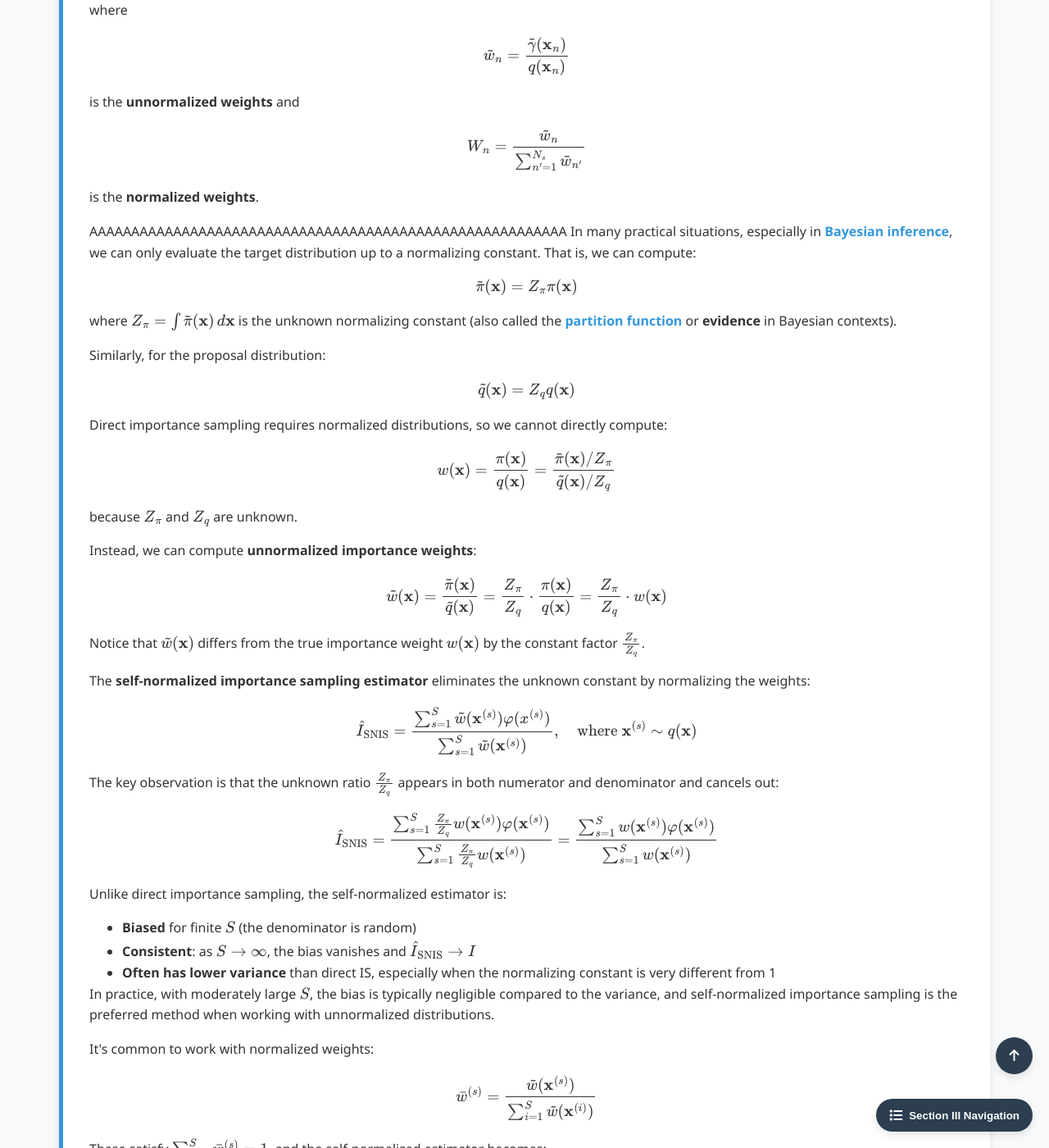
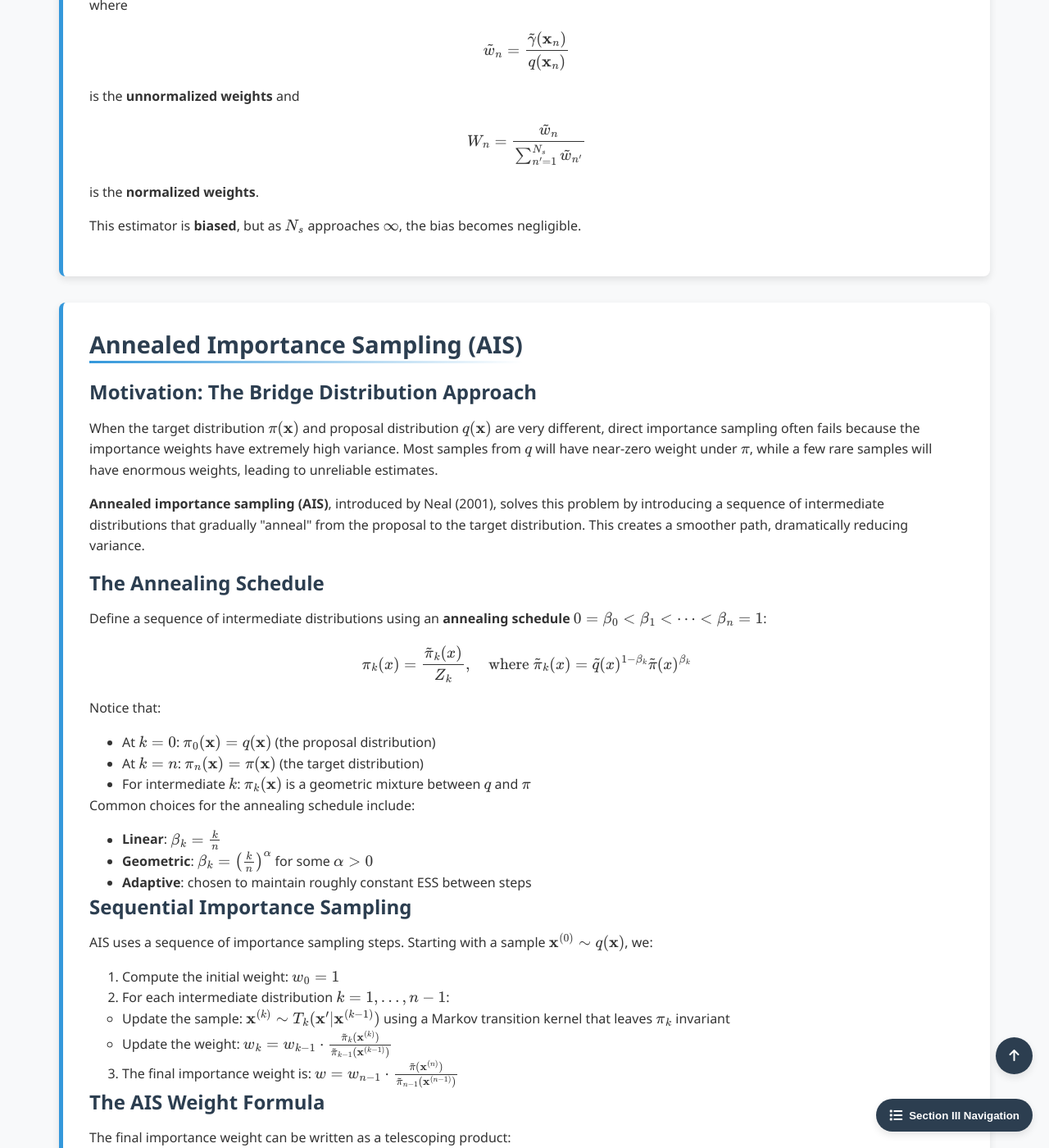
Before and after one commit to Yusukey01/yusukey01.github.io, a Jekyll site: the page built from Mathematics/Probability/importance_sampling.html, in a window 1280 px wide and 1400 px high, scrolled down 4585 px. Shown: the whole window at 82% size. Built offline with Jekyll 4.4.1, drawn with Linux system fonts in a browser that asks for light colours; some of the changed text lies outside the part shown.

Commit message:
making Importance sampling, direct

```diff
--- a/Mathematics/Probability/importance_sampling.html
+++ b/Mathematics/Probability/importance_sampling.html
@@ -246,24 +246,24 @@ uses_python: false
                 <p>
                     The ratio
                     \[
-                    \tilde{w}(\mathbf{x}) = \frac{\pi(\mathbf{x})}{q(\mathbf{x})}
+                    \tilde{w}_n(\mathbf{x}) = \frac{\pi(\mathbf{x})}{q(\mathbf{x})}
                     \]
                     is called the <strong>importance weight</strong>. It measures how much more (or less) likely \(\mathbf{x}\) is under the target
                     distribution \(\pi\) compared to the proposal distribution \(q\). Note that while \(\pi\) and \(q\) are normalized
-                    distributions, the weights \(\tilde{w}(\mathbf{x}^{(s)})\) do not sum to any particular value.
+                    distributions, the weights \(\tilde{w}_n(\mathbf{x}_n)\) do not sum to any particular value.
                 </p>
                 <p>
                     Assume that the normalized \(\pi (\mathbf{x})\) can be evaluated, but we are not able to sample from it.
-                    If we draw \(S\) samples, \(\mathbf{x}^{(s)} \sim q(\mathbf{x})\), the <strong>direct importance sampling estimator</strong> is:
+                    If we draw \(N_s\) samples, \(\mathbf{x}_n \sim q(\mathbf{x})\), the <strong>direct importance sampling estimator</strong> is:
                     \[
-                    \hat{I}_{\text{IS}} = \frac{1}{S} \sum_{s=1}^S \tilde{w}(\mathbf{x}^{(s)}) \varphi(x^{(s)}).
+                    \hat{I}_{\text{IS}} = \frac{1}{S} \sum_{n=1}^{N_s} \tilde{w}(\mathbf{x}_n) \varphi(x_n).
                     \]
                 </p>
                 <p>
                     This estimator is <strong>unbiased</strong>:
                     \[
                     \begin{align*}
-                    \mathbb{E}_q[\hat{I}_{\text{IS}}] &= \mathbb{E}_q\left[\frac{1}{S}\sum_{s=1}^S \tilde{w}(\mathbf{x}^{(s)})\varphi(\mathbf{x}^{(s)})\right] \\\\
+                    \mathbb{E}_q[\hat{I}_{\text{IS}}] &= \mathbb{E}_q\left[\frac{1}{N_s}\sum_{n=1}^{N_s} \tilde{w}(\mathbf{x}_n)\varphi(\mathbf{x}_n)\right] \\\\
                                                       &= \mathbb{E}_q[\tilde{w}(\mathbf{x})\varphi(\mathbf{x})] \\\\
                                                       &= I
                     \end{align*}
@@ -273,7 +273,7 @@ uses_python: false
                 <p>
                     While the estimator is unbiased, its variance depends critically on the choice of \(q\):
                     \[
-                    \text{Var}[\hat{I}_{\text{IS}}] = \frac{1}{S}\left(\mathbb{E}_q[w^2(\mathbf{x})\varphi^2(\mathbf{x})] - I^2\right)
+                    \text{Var}[\hat{I}_{\text{IS}}] = \frac{1}{N_s}\left(\mathbb{E}_q[w^2(\mathbf{x})\varphi^2(\mathbf{x})] - I^2\right)
                     \]
                 </p>
                 <p>
@@ -281,10 +281,10 @@ uses_python: false
                     This is quantified by the <strong>effective sample size (ESS)</strong>, which can be computed from the
                     unnormalized weights as:
                     \[
-                    \text{ESS} = \frac{\left(\sum_{s=1}^S \tilde{w}^{(s)}\right)^2}{\sum_{s=1}^S (\tilde{w}^{(s)})^2}.
+                    \text{ESS} = \frac{\left(\sum_{n=1}^{N_s} \tilde{w}_n\right)^2}{\sum_{n=1}^{N_s} (\tilde{w}_n)^2}.
                     \]
                     The ESS ranges from 1 (maximum degeneracy, all weight on one sample) to \(S\) (all weights equal, no degeneracy).
-                    A good rule of thumb is that if ESS < \(S/2\), the proposal distribution should be reconsidered.
+                    A good rule of thumb is that if ESS < \(N_s /2\), the proposal distribution should be reconsidered.
                 </p>
 
                 <div class="theorem">
@@ -311,7 +311,7 @@ uses_python: false
                     \]
                     where
                     \[
-                    Z = \int \tilde{\gamma}(\mathbf{x})d\mathbf{x}
+                    Z = \int \tilde{\gamma}(\mathbf{x})d\mathbf{z}
                     \]
                     is the normalization constant, which is also approximated. In the end, <strong>self-normalized importance sampling(SNIS)</strong> evaluates a
                     ratio of two estimates:
@@ -320,8 +320,8 @@ uses_python: false
                     \mathbb{E}[\varphi(\mathbf{x})] &= \int \varphi(\mathbf{x}) \pi(\mathbf{x})d\mathbf{x} \\\\
                                                     &= \frac{\int \varphi(\mathbf{x})\tilde{\gamma}(\mathbf{x})d\mathbf{x}}
                                                             {\int \tilde{\gamma}(\mathbf{x})d\mathbf{x}} \\\\
-                                                    &=\frac{\int [\frac{\tilde{\gamma(\mathbf{x})}}{q(\mathbf{x})}\varphi(\mathbf{x})]q(\mathbf{x})d\mathbf{x}}
-                                                           {\int [\frac{\tilde{\gamma(\mathbf{x})}}{q(\mathbf{x})}]q(\mathbf{x})d\mathbf{x}} \\\\
+                                                    &=\frac{\int [\frac{\tilde{\gamma}(\mathbf{x})}{q(\mathbf{x})}\varphi(\mathbf{x})]q(\mathbf{x})d\mathbf{x}}
+                                                           {\int [\frac{\tilde{\gamma}(\mathbf{x})}{q(\mathbf{x})}]q(\mathbf{x})d\mathbf{x}} \\\\
                                                     &\approx \frac{\frac{1}{N_s} \sum_{n=1}^{N_s} \tilde{w_n}\varphi{\mathbf{x}_n}}
                                                                     {\frac{1}{N_s}\sum_{n=1}^{N_s}\tilde{w}_n} \\\\
                                                     &=\sum_{n=1}^{N_s} W_n \varphi(\mathbf{x}_n)
@@ -337,101 +337,10 @@ uses_python: false
                     \]
                     is the <strong>normalized weights</strong>.
                 </p>
-                <p>
-
-                </p>
-
 
                 <p>
-                    AAAAAAAAAAAAAAAAAAAAAAAAAAAAAAAAAAAAAAAAAAAAAAAAAAAAAAAAA
-                    In many practical situations, especially in <a href="bayesian.html"><strong>Bayesian inference</strong></a>, we can only
-                    evaluate the target distribution up to a normalizing constant. That is, we can compute:
-                    \[
-                    \tilde{\pi}(\mathbf{x}) = Z_\pi \pi(\mathbf{x})
-                    \]
-                    where \(Z_\pi = \int \tilde{\pi}(\mathbf{x}) \, d\mathbf{x}\) is the unknown normalizing constant (also called the
-                    <a href="expfamily.html"><strong>partition function</strong></a> or <strong>evidence</strong> in Bayesian contexts).
+                    This estimator is <strong>biased</strong>, but as \(N_s\) approaches \(\infty\), the bias becomes negligible.
                 </p>
-                <p>
-                    Similarly, for the proposal distribution:
-                    \[
-                    \tilde{q}(\mathbf{x}) = Z_q q(\mathbf{x})
-                    \]
-                </p>
-                <p>
-                    Direct importance sampling requires normalized distributions, so we cannot directly compute:
-                    \[
-                    w(\mathbf{x}) = \frac{\pi(\mathbf{x})}{q(\mathbf{x})} = \frac{\tilde{\pi}(\mathbf{x})/Z_\pi}{\tilde{q}(\mathbf{x})/Z_q}
-                    \]
-                    because \(Z_\pi\) and \(Z_q\) are unknown.
-                </p>
-
-                <p>
-                    Instead, we can compute <strong>unnormalized importance weights</strong>:
-                    \[
-                    \tilde{w}(\mathbf{x}) = \frac{\tilde{\pi}(\mathbf{x})}{\tilde{q}(\mathbf{x})} = \frac{Z_\pi}{Z_q} \cdot \frac{\pi(\mathbf{x})}{q(\mathbf{x})} = \frac{Z_\pi}{Z_q} \cdot w(\mathbf{x})
-                    \]
-                </p>
-
-                <p>
-                    Notice that \(\tilde{w}(\mathbf{x})\) differs from the true importance weight \(w(\mathbf{x})\) by the constant factor \(\frac{Z_\pi}{Z_q}\).
-                </p>
-
-                <p>
-                    The <strong>self-normalized importance sampling estimator</strong> eliminates the unknown constant by normalizing the weights:
-                    \[
-                    \hat{I}_{\text{SNIS}} = \frac{\sum_{s=1}^S \tilde{w}(\mathbf{x}^{(s)}) \varphi(x^{(s)})}{\sum_{s=1}^S \tilde{w}(\mathbf{x}^{(s)})}, \quad \text{where } \mathbf{x}^{(s)} \sim q(\mathbf{x})
-                    \]
-                </p>
-
-                <p>
-                    The key observation is that the unknown ratio \(\frac{Z_\pi}{Z_q}\) appears in both numerator and denominator and cancels out:
-                    \[
-                    \hat{I}_{\text{SNIS}} = \frac{\sum_{s=1}^S \frac{Z_\pi}{Z_q} w(\mathbf{x}^{(s)}) \varphi(\mathbf{x}^{(s)})}{\sum_{s=1}^S \frac{Z_\pi}{Z_q} w(\mathbf{x}^{(s)})}
-                    = \frac{\sum_{s=1}^S w(\mathbf{x}^{(s)}) \varphi(\mathbf{x}^{(s)})}{\sum_{s=1}^S w(\mathbf{x}^{(s)})}
-                    \]
-                </p>
-
-                <p>
-                    Unlike direct importance sampling, the self-normalized estimator is:
-                </p>
-                <ul style="padding-left: 40px;">
-                    <li><strong>Biased</strong> for finite \(S\) (the denominator is random)</li>
-                    <li><strong>Consistent</strong>: as \(S \to \infty\), the bias vanishes and \(\hat{I}_{\text{SNIS}} \to I\)</li>
-                    <li><strong>Often has lower variance</strong> than direct IS, especially when the normalizing constant is very different from 1</li>
-                </ul>
-                <p>
-                    In practice, with moderately large \(S\), the bias is typically negligible compared to the variance, and self-normalized
-                    importance sampling is the preferred method when working with unnormalized distributions.
-                </p>
-
-                <p>
-                    It's common to work with normalized weights:
-                    \[
-                    \bar{w}^{(s)} = \frac{\tilde{w}(\mathbf{x}^{(s)})}{\sum_{i=1}^S \tilde{w}(\mathbf{x}^{(i)})}
-                    \]
-                </p>
-                <p>
-                    These satisfy \(\sum_{s=1}^S \bar{w}^{(s)} = 1\), and the self-normalized estimator becomes:
-                    \[
-                    \hat{I}_{\text{SNIS}} = \sum_{s=1}^S \bar{w}^{(s)} \varphi(\mathbf{x}^{(s)})
-                    \]
-                </p>
-                <p>
-                    This form makes it clear that self-normalized importance sampling is computing a weighted average of the target function
-                    values, where the weights reflect how much more probable each sample is under \(\pi\) compared to \(q\).
-                </p>
-
-                <div class="theorem">
-                    <span class="theorem-title">Practical Advantage</span>
-                    Self-normalized importance sampling is essential in Bayesian inference because:
-                    <ul>
-                        <li>The posterior \(p(\theta|\mathcal{D}) = \frac{p(\mathcal{D}|\theta)p(\theta)}{p(\mathcal{D})}\) has an
-                        intractable normalizing constant \(p(\mathcal{D})\)</li>
-                        <li>We can easily evaluate the unnormalized posterior \(\tilde{\pi}(\theta) = p(\mathcal{D}|\theta)p(\theta)\)</li>
-                        <li>Self-normalized IS allows us to work directly with the unnormalized posterior without computing \(p(\mathcal{D})\)</li>
-                    </ul>
-                </div>
             </section>
 
             <section id="ais" class="section-content">
```
